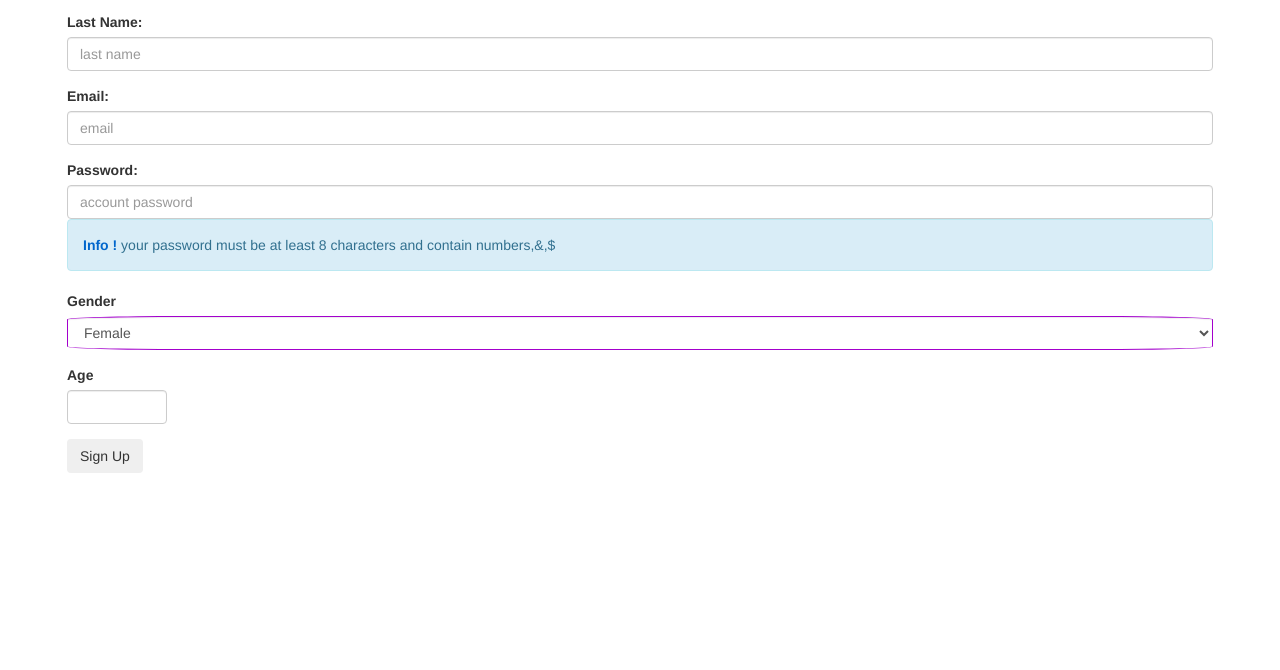
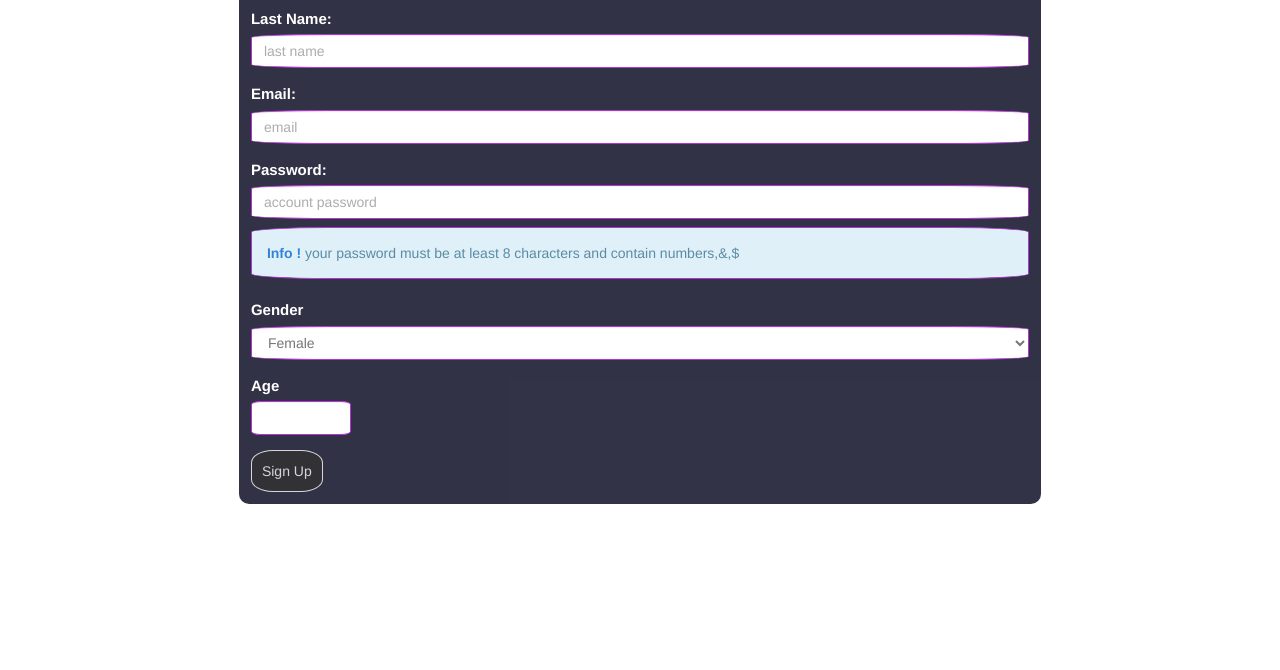
Before and after one commit to manaressam9/MEMarts, a plain HTML site: page index3.html in a window 1280 px wide. Shown: the part 130-800 px from the top of the page. Drawn offline with nearby package versions, Linux system fonts and the light colour scheme.

Commit message:
Update myWeb.css

```diff
--- a/myWeb.css
+++ b/myWeb.css
@@ -110,3 +110,28 @@ width:90%;
 margin-left:10px;
 
 }  .main p{font-size:18px ;font-family:sans-serif}
+form{
+	background-color:#00001a;
+	opacity:0.8;
+	border-radius:10px;
+	padding:12px;
+	width:70%;
+	margin:auto;
+}
+label{color:white; font-size:15px; font-family:Helvetica, Arial, sans-serif;}
+input[type=text]{border-radius:10%;border-color:#a300cc}input[type=number]{border-radius:10%;border-color:#a300cc}
+input[type=password]{border-radius:10%;border-color:#a300cc}input[type=email]{border-radius:10%;border-color:#a300cc}
+
+.h3a a:hover{background-color:#b3b3ff;opacity:0.7}.h3a{text-align:center;margin-top:12px;margin-bottom:0px}
+.click{
+	border-radius:30%;
+	background-color:black;
+	opacity:0.8;
+	color:white;
+	padding:10px;
+	border-color:white;
+}
+button:hover {
+  background-color:#f5ccff;
+}
+.alrt{border-radius:10%;border-color:#a300cc;margin-top:8px}
```
